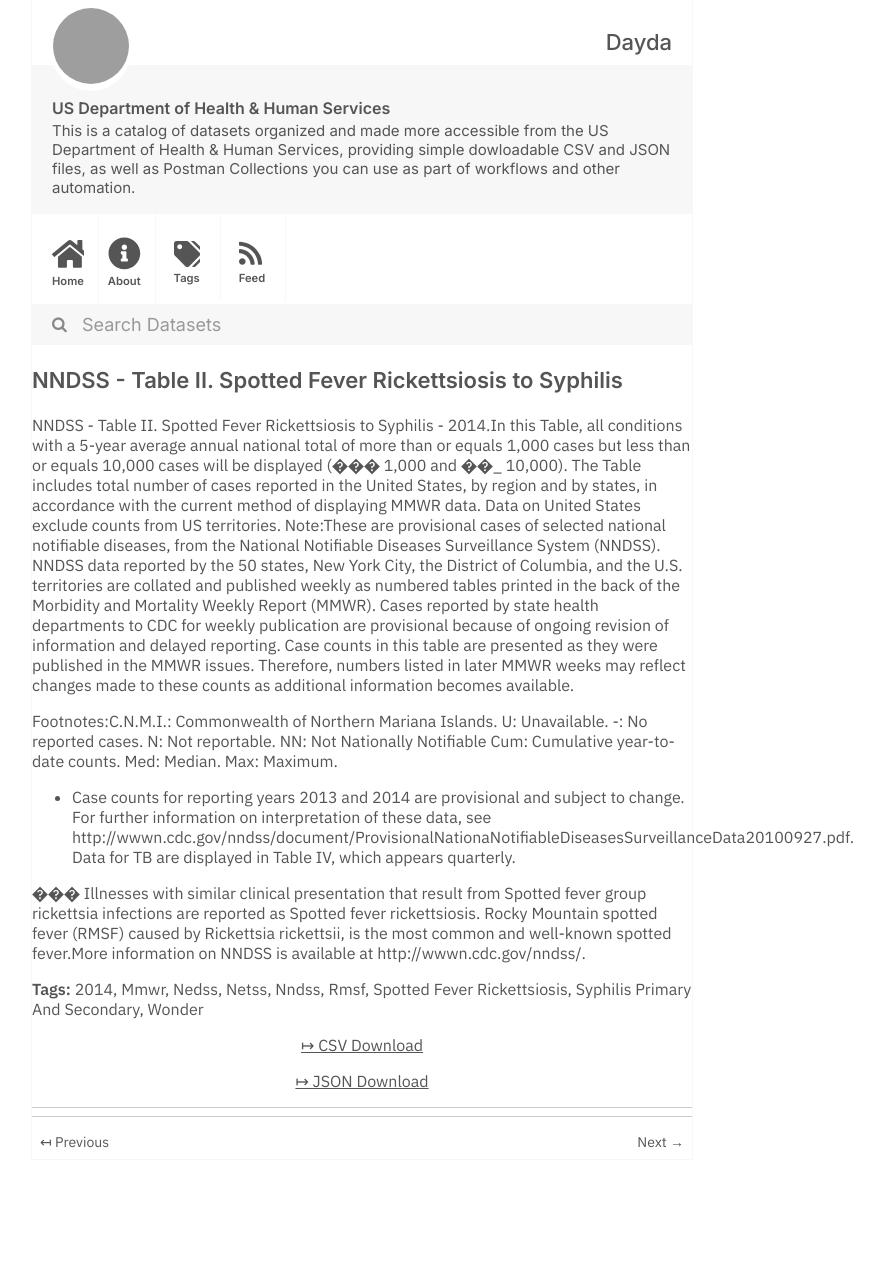
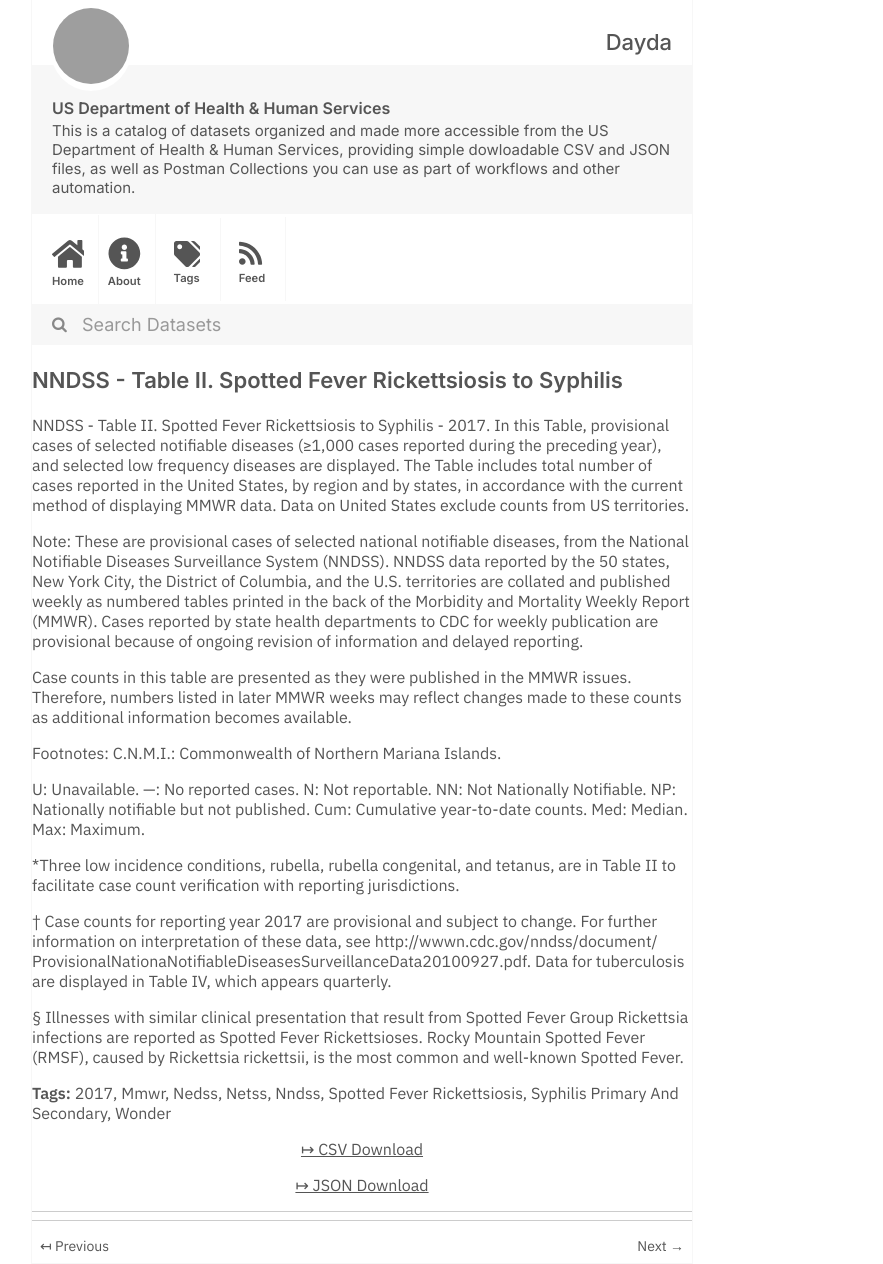
Before and after one commit to dayda-entities/us-department-of-health-and-human-services, a Jekyll site: the page built from _posts/2020-11-10-nndss-table-ii.-spotted-fever-rickettsiosis-to-syphilis.md, in a window 1280 px wide. Shown: the whole page, without its empty margins (278-1161 px from the left). Built offline with Jekyll 4.4.1, drawn with Linux system fonts in a browser that asks for light colours; before the commit the page ends 1160 px from its top, so only the background shows below that; grey boxes are pictures that could not be loaded.

Commit message:
Publish Data

```diff
--- a/_posts/2020-11-10-nndss-table-ii.-spotted-fever-rickettsiosis-to-syphilis.md
+++ b/_posts/2020-11-10-nndss-table-ii.-spotted-fever-rickettsiosis-to-syphilis.md
@@ -1,29 +1,38 @@
 ---
 title: NNDSS - Table II. Spotted Fever Rickettsiosis to Syphilis
-created: '2020-11-10T16:18:43.496808'
-modified: '2021-04-21T22:22:39.484270'
+created: '2020-11-10T16:18:18.075125'
+modified: '2021-04-21T22:47:12.334739'
 state: active
 type: dataset
 tags:
-  - '2014'
+  - '2017'
   - Mmwr
   - Nedss
   - Netss
   - Nndss
-  - Rmsf
   - Spotted Fever Rickettsiosis
   - Syphilis Primary And Secondary
   - Wonder
 groups: []
-csv_url: 'https://data.cdc.gov/api/views/fqve-8wzt/rows.csv?accessType=DOWNLOAD'
-json_url: 'https://data.cdc.gov/api/views/fqve-8wzt/rows.json?accessType=DOWNLOAD'
+csv_url: 'https://data.cdc.gov/api/views/75b3-73qi/rows.csv?accessType=DOWNLOAD'
+json_url: 'https://data.cdc.gov/api/views/75b3-73qi/rows.json?accessType=DOWNLOAD'
 layout: post
 
 ---
-NNDSS - Table II. Spotted Fever Rickettsiosis to Syphilis - 2014.In this Table, all conditions with a 5-year average annual national total of more than or equals 1,000 cases but less than or equals 10,000 cases will be displayed (��� 1,000 and ��_ 10,000). The Table includes total number of cases reported in the United States, by region and by states, in accordance with the current method of displaying MMWR data.  Data on United States exclude counts from US territories. Note:These are provisional cases of selected national notifiable diseases, from the National Notifiable Diseases Surveillance System (NNDSS). NNDSS data reported by the 50 states, New York City, the District of Columbia, and the U.S. territories are collated and published weekly as numbered tables printed in the back of the Morbidity and Mortality Weekly Report (MMWR). Cases reported by state health departments to CDC for weekly publication are provisional because of ongoing revision of information and delayed reporting. Case counts in this table are presented as they were published in the MMWR issues. Therefore, numbers listed in later MMWR weeks may reflect changes made to these counts as additional information becomes available.
+NNDSS - Table II. Spotted Fever Rickettsiosis to Syphilis - 2017.  In this Table, provisional cases of selected notifiable diseases (≥1,000 cases reported during the preceding year), and selected low frequency diseases are displayed. The Table includes total number of cases reported in the United States, by region and by states, in accordance with the current method of displaying MMWR data.  Data on United States exclude counts from US territories.
 
-Footnotes:C.N.M.I.: Commonwealth of Northern Mariana Islands. U: Unavailable.    -: No reported cases.    N: Not reportable.    NN: Not Nationally Notifiable    Cum: Cumulative year-to-date counts.    Med: Median.    Max: Maximum.
+Note:
+These are provisional cases of selected national notifiable diseases, from the National Notifiable Diseases Surveillance System (NNDSS). NNDSS data reported by the 50 states, New York City, the District of Columbia, and the U.S. territories are collated and published weekly as numbered tables printed in the back of the Morbidity and Mortality Weekly Report (MMWR). Cases reported by state health departments to CDC for weekly publication are provisional because of ongoing revision of information and delayed reporting.
 
-* Case counts for reporting years 2013 and 2014 are provisional and subject to change. For further information on interpretation of these data, see http://wwwn.cdc.gov/nndss/document/ProvisionalNationaNotifiableDiseasesSurveillanceData20100927.pdf. Data for TB are displayed in Table IV, which appears quarterly.
+Case counts in this table are presented as they were published in the MMWR issues. Therefore, numbers listed in later MMWR weeks may reflect changes made to these counts as additional information becomes available.
 
-��� Illnesses with similar clinical presentation that result from Spotted fever group rickettsia infections are reported as Spotted fever rickettsiosis. Rocky Mountain spotted fever (RMSF) caused by Rickettsia rickettsii, is the most common and well-known spotted fever.More information on NNDSS is available at http://wwwn.cdc.gov/nndss/.
+Footnotes:
+ C.N.M.I.: Commonwealth of Northern Mariana Islands.
+
+ U: Unavailable. —: No reported cases. N: Not reportable. NN: Not Nationally Notifiable. NP: Nationally notifiable but not published. Cum: Cumulative year-to-date counts. Med: Median. Max: Maximum.
+
+*Three low incidence conditions, rubella, rubella congenital, and tetanus, are in Table II to facilitate case count verification with reporting jurisdictions.
+
+† Case counts for reporting year 2017 are provisional and subject to change. For further information on interpretation of these data, see http://wwwn.cdc.gov/nndss/document/ ProvisionalNationaNotifiableDiseasesSurveillanceData20100927.pdf. Data for tuberculosis are displayed in Table IV, which appears quarterly.
+
+§ Illnesses with similar clinical presentation that result from Spotted Fever Group Rickettsia infections are reported as Spotted Fever Rickettsioses. Rocky Mountain Spotted Fever (RMSF), caused by Rickettsia rickettsii, is the most common and well-known Spotted Fever.
```
